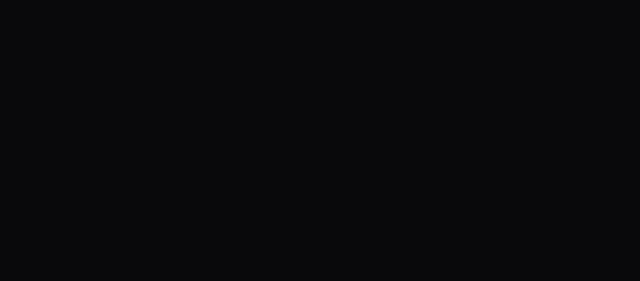
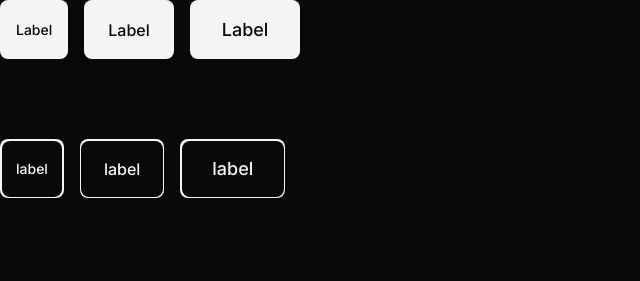
Before and after one commit to RonaldALo/Zingen---Karaoke-, a plain HTML site: page index.html in a window 1280 px wide. Shown: the whole page, without its empty margins (0-640 px from the left). Drawn offline with Linux system fonts and the light colour scheme.

Commit message:
estilizando o botoes.

```diff
--- a/index.html
+++ b/index.html
@@ -10,7 +10,15 @@
     <link href="https://fonts.googleapis.com/css2?family=Inter:ital,opsz,wght@0,14..32,100..900;1,14..32,100..900&display=swap" rel="stylesheet">
 </head>
 <body>
-    <div class="container">
+    <div class="flex gap-1">
+        <button class="btn btn-sm">Label</button>
+        <a href="#" class="btn btn-base">Label</a>
+        <a href="#" class="btn btn-lg">Label</a>
+    </div>
+    <div class="flex gap-1 py-xl">
+        <button aria-label="label" class="btn btn-sm"></button>
+        <a aria-label="label" href="#" class="btn btn-base"></a>
+        <a aria-label="label" href="#" class="btn btn-lg"></a>
     </div>
 </body>
 </html>
--- /dev/null
+++ b/styles/buttons.css
@@ -0,0 +1,47 @@
+.btn{
+    --btn-color: var(--bg-color);
+    --btn-bg-color: var(--text-color-primary);
+    display: flex;
+    align-items: center;
+    justify-content: center;
+    width: fit-content;
+    font: var(--fw-md) var(--fs-base)/1.5 var(--ff-sans);
+    cursor: pointer;
+    border-radius: .5rem;
+    background: var(--btn-bg-color);
+    color: var(--btn-color);
+}
+.btn:hover{
+    --btn-bg-color: linear-gradient(90deg,var(--brand-color-secondary) 0%, var(--brand-color-primary) 100%);
+}
+.btn-sm{
+    padding: .5rem 1rem;
+    font-size: var(--fs-sm);
+}
+.btn-base{
+    font-size: var(--fs-base);
+    padding: .75rem 1.5rem;
+}
+.btn-lg{
+    font-size: 1.125rem;
+    padding: 1rem 2rem;
+}
+.btn[aria-label]{
+    position: relative;
+    &::before{
+        position: absolute;
+        content: '';
+        background: var(--bg-color);
+        border-radius: inherit;
+        inset: .09375rem;
+    }
+    &::after{
+        content: attr(aria-label);
+        background: var(--btn-bg-color);
+        -webkit-background-clip: text;
+        background-clip: text;
+        color: transparent;
+        position: relative;
+        z-index: 1;
+    }
+}
--- a/styles/global.css
+++ b/styles/global.css
@@ -25,13 +25,16 @@
     --fw-base: 400;
     --fw-md: 500;
     --fw-bold: 800;
-    --fs-sm:0.875rem;
+
+    /* ##fontes */
+    --fs-sm: .875rem;
     --fs-base: 1rem;
     --fs-lg: 1.25rem;
     --fs-xl: 1.5rem;
+    /* ##fontes */
+
     --fs-2xl: 2.5rem;
     --px-lg: 1.5rem;
-
     --py-base: 1rem;
     --py-lg: 1.5rem;
     --py-xl: 3rem;
--- a/styles/index.css
+++ b/styles/index.css
@@ -1,2 +1,3 @@
 @import url(global.css);
 @import url(utility.css);
+@import url(buttons.css);
--- a/styles/utility.css
+++ b/styles/utility.css
@@ -8,6 +8,15 @@
     padding-block: var(--py-xl);
 }
 
+.flex{
+    display: flex;
+}
+.gap-1{
+    gap: 1rem;
+}
+.grid{
+    display: grid;
+}
 .container{
     --max-width: 375px;
     width: min(var(--max-width),100% - var(--px-lg) * 2);
```
